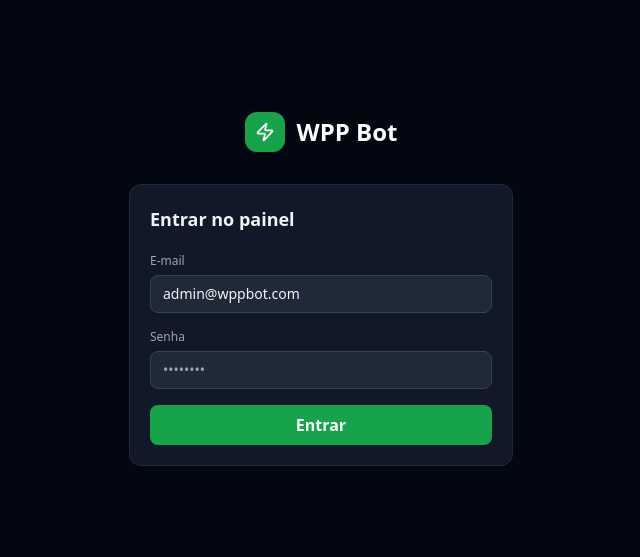
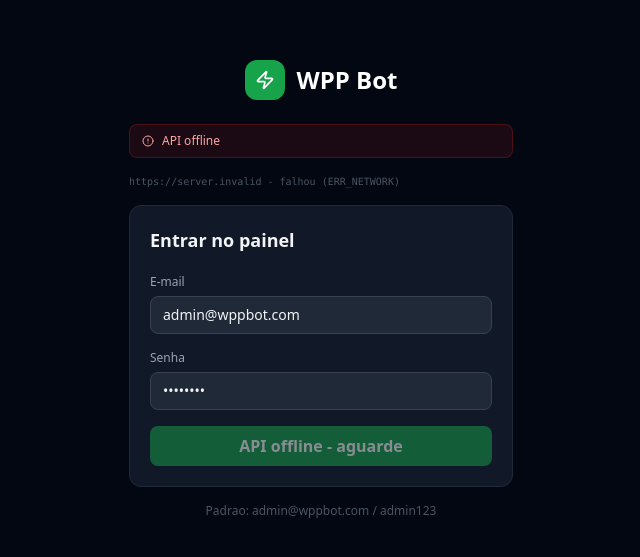
Before and after one commit to rayansl0302/grupo-wpp, a React (Vite) app in the folder apps/dashboard/: page / in a window 1280 px wide. Shown: the part 111-668 px from the top of the page, without its empty margins (319-959 px from the left). Built offline with nearby package versions, Linux system fonts and the light colour scheme; no server answers.

Commit message:
feat(login): tela de login com diagnostico de API e erros detalhados

```diff
--- a/apps/dashboard/src/pages/Login.tsx
+++ b/apps/dashboard/src/pages/Login.tsx
@@ -1,22 +1,73 @@
-import { useState } from 'react';
-import { Zap } from 'lucide-react';
+import { useEffect, useState } from 'react';
+import { Zap, AlertCircle, CheckCircle2, Loader2 } from 'lucide-react';
+import { api } from '../services/api';
 
 interface Props { onLogin: (email: string, password: string) => Promise<void> }
 
+type ApiStatus = 'checking' | 'online' | 'offline';
+
 export default function Login({ onLogin }: Props) {
   const [email, setEmail] = useState('admin@wppbot.com');
-  const [password, setPassword] = useState('');
+  const [password, setPassword] = useState('admin123');
   const [loading, setLoading] = useState(false);
-  const [error, setError] = useState('');
+  const [error, setError] = useState<{ title: string; detail: string } | null>(null);
+  const [apiStatus, setApiStatus] = useState<ApiStatus>('checking');
+  const [apiInfo, setApiInfo] = useState<string>('');
+
+  const apiUrl = api.defaults.baseURL || '';
+
+  // Check API health no mount
+  useEffect(() => {
+    let cancelled = false;
+    (async () => {
+      try {
+        const res = await api.get('/health', { timeout: 8000 });
+        if (cancelled) return;
+        setApiStatus('online');
+        setApiInfo(`${apiUrl} - status: ${res.data?.status ?? 'ok'}`);
+      } catch (err: any) {
+        if (cancelled) return;
+        setApiStatus('offline');
+        const code = err?.code || err?.response?.status;
+        setApiInfo(`${apiUrl} - falhou (${code ?? 'sem resposta'})`);
+      }
+    })();
+    return () => { cancelled = true; };
+  }, [apiUrl]);
 
   const handleSubmit = async (e: React.FormEvent) => {
     e.preventDefault();
     setLoading(true);
-    setError('');
+    setError(null);
     try {
       await onLogin(email, password);
-    } catch {
-      setError('E-mail ou senha inválidos.');
+    } catch (err: any) {
+      const status = err?.response?.status;
+      const data = err?.response?.data;
+      const serverMsg = data?.error || data?.message || (typeof data === 'string' ? data : '');
+
+      if (err?.message?.includes('Network') || err?.code === 'ERR_NETWORK') {
+        setError({
+          title: 'Sem conexao com a API',
+          detail: `Verifique se ${apiUrl} esta no ar. Erro: ${err.message}`,
+        });
+      } else if (status === 401) {
+        setError({
+          title: 'Credenciais invalidas',
+          detail: serverMsg || 'O email ou a senha nao batem com o usuario do banco.',
+        });
+      } else if (status === 0 || !status) {
+        setError({
+          title: 'Erro de CORS ou conexao',
+          detail: `O navegador bloqueou a requisicao. Verifique CORS_ORIGIN no Railway. Erro: ${err.message}`,
+        });
+      } else {
+        setError({
+          title: `Erro HTTP ${status}`,
+          detail: serverMsg || err.message || 'Erro desconhecido',
+        });
+      }
+      console.error('Login error:', { status, data, err });
     } finally {
       setLoading(false);
     }
@@ -25,43 +76,60 @@ export default function Login({ onLogin }: Props) {
   return (
     <div className="min-h-screen flex items-center justify-center bg-gray-950 px-4">
       <div className="w-full max-w-sm">
-        <div className="flex items-center justify-center gap-3 mb-8">
+        <div className="flex items-center justify-center gap-3 mb-6">
           <div className="w-10 h-10 bg-brand-600 rounded-xl flex items-center justify-center">
             <Zap size={20} className="text-white" />
           </div>
           <h1 className="text-2xl font-bold text-white">WPP Bot</h1>
         </div>
 
+        {/* Status da API */}
+        <div className={`mb-4 px-3 py-2 rounded-lg text-xs flex items-center gap-2 ${
+          apiStatus === 'online' ? 'bg-green-900/20 border border-green-800/40 text-green-300' :
+          apiStatus === 'offline' ? 'bg-red-900/20 border border-red-800/40 text-red-300' :
+          'bg-gray-800 border border-gray-700 text-gray-400'
+        }`}>
+          {apiStatus === 'checking' && <Loader2 size={12} className="animate-spin" />}
+          {apiStatus === 'online' && <CheckCircle2 size={12} />}
+          {apiStatus === 'offline' && <AlertCircle size={12} />}
+          <span className="truncate">
+            {apiStatus === 'checking' && 'Verificando API...'}
+            {apiStatus === 'online' && 'API online'}
+            {apiStatus === 'offline' && 'API offline'}
+          </span>
+        </div>
+        <div className="text-[10px] text-gray-600 mb-4 break-all font-mono">{apiInfo}</div>
+
         <div className="card">
           <h2 className="text-lg font-semibold mb-5">Entrar no painel</h2>
           <form onSubmit={handleSubmit} className="space-y-4">
             <div>
               <label className="block text-xs text-gray-400 mb-1.5">E-mail</label>
-              <input
-                type="email"
-                value={email}
-                onChange={(e) => setEmail(e.target.value)}
-                className="input"
-                required
-              />
+              <input type="email" value={email} onChange={(e) => setEmail(e.target.value)} className="input" required />
             </div>
             <div>
               <label className="block text-xs text-gray-400 mb-1.5">Senha</label>
-              <input
-                type="password"
-                value={password}
-                onChange={(e) => setPassword(e.target.value)}
-                className="input"
-                required
-                placeholder="••••••••"
-              />
+              <input type="password" value={password} onChange={(e) => setPassword(e.target.value)} className="input" required placeholder="********" />
             </div>
-            {error && <p className="text-red-400 text-sm">{error}</p>}
-            <button type="submit" disabled={loading} className="btn-primary w-full">
-              {loading ? 'Entrando...' : 'Entrar'}
+
+            {error && (
+              <div className="bg-red-900/30 border border-red-700/50 rounded-lg p-3 space-y-1">
+                <p className="text-red-300 text-sm font-semibold flex items-center gap-1.5">
+                  <AlertCircle size={14} /> {error.title}
+                </p>
+                <p className="text-red-200/80 text-xs">{error.detail}</p>
+              </div>
+            )}
+
+            <button type="submit" disabled={loading || apiStatus === 'offline'} className="btn-primary w-full disabled:opacity-50">
+              {loading ? 'Entrando...' : apiStatus === 'offline' ? 'API offline - aguarde' : 'Entrar'}
             </button>
           </form>
         </div>
+
+        <p className="text-center text-xs text-gray-600 mt-4">
+          Padrao: admin@wppbot.com / admin123
+        </p>
       </div>
     </div>
   );
```
